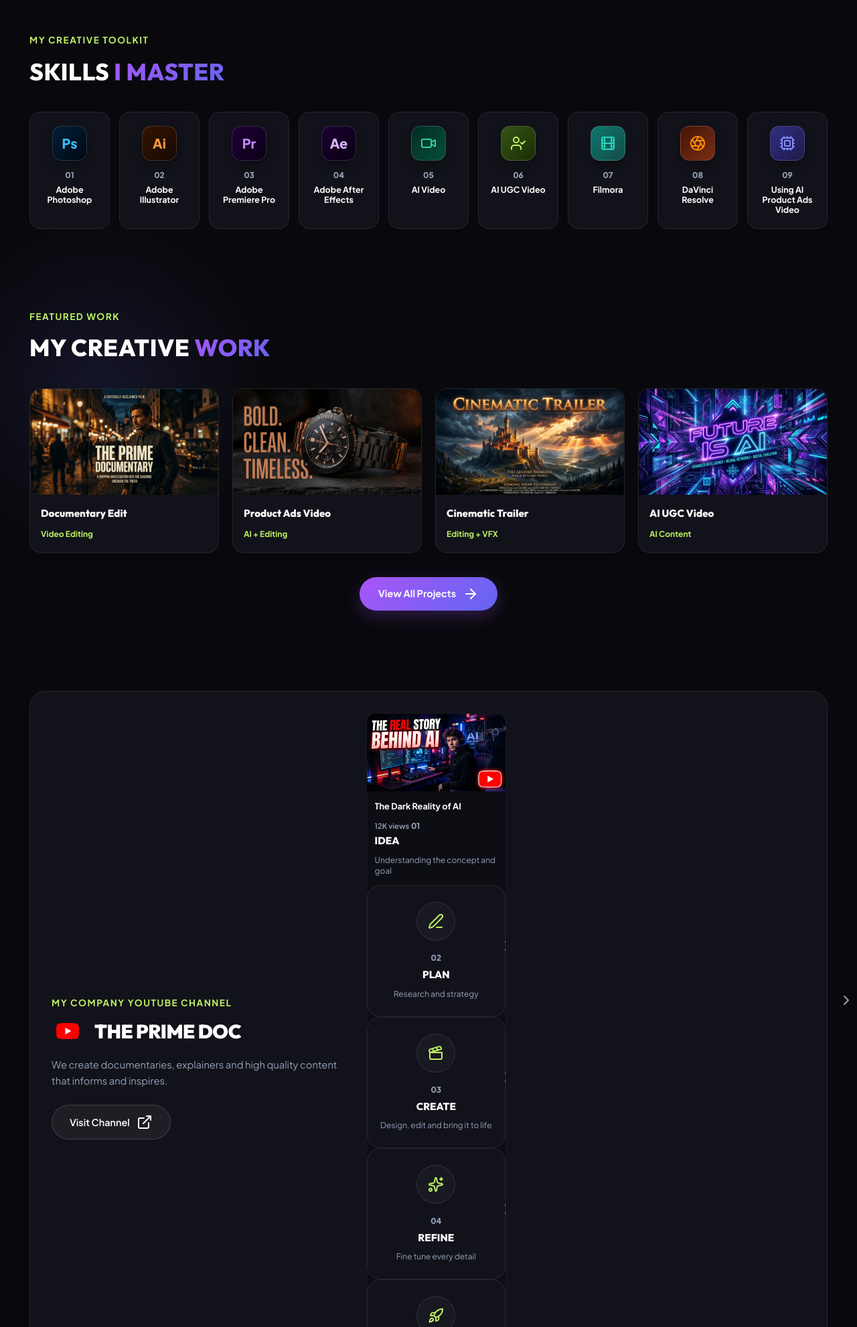
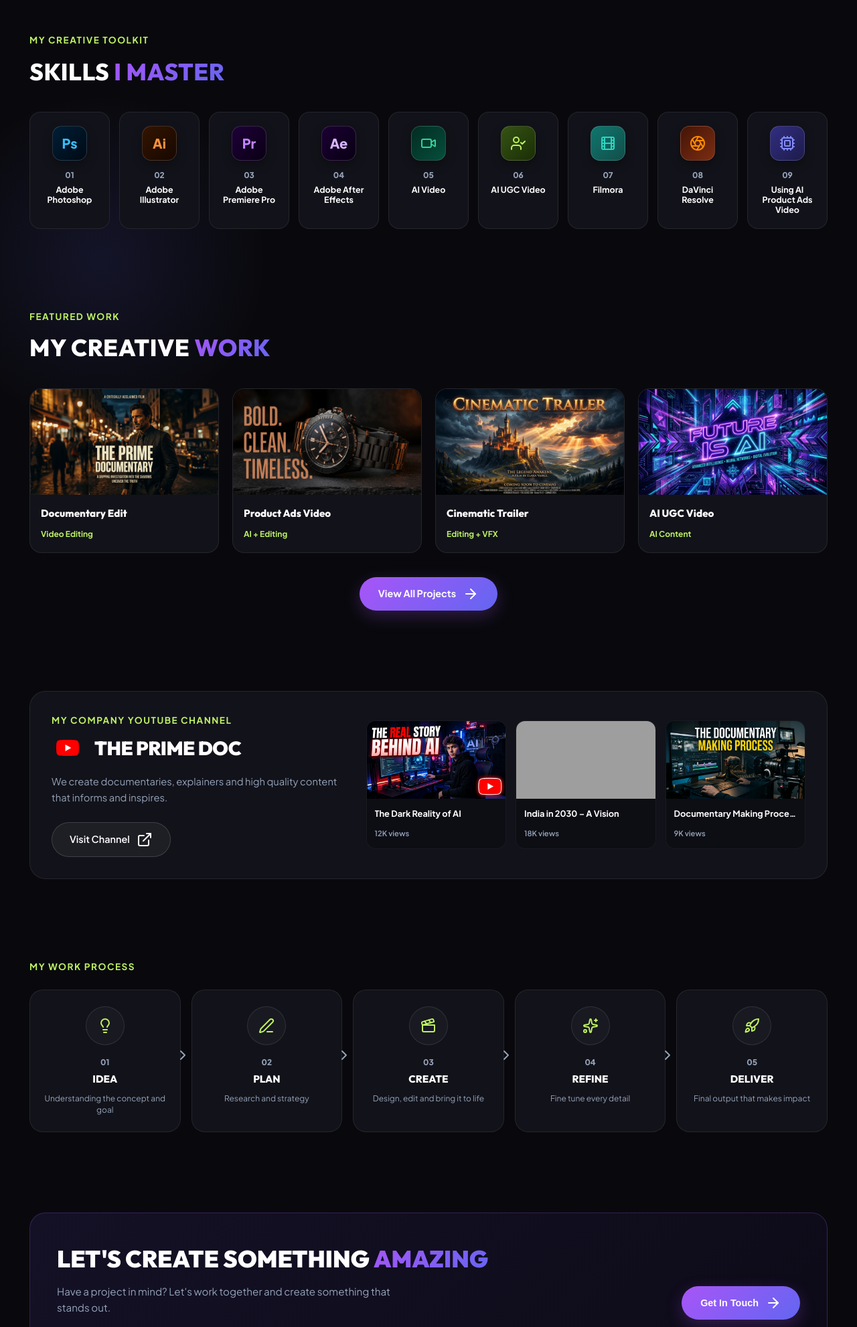
Before and after one commit to vinayakzero/jarvis-voice-assistant, a Flask app: page / in a window 1280 px wide. Shown: the part 1282-3264 px from the top of the page at 67% size. Run offline with Flask 3, Linux system fonts and the light colour scheme; grey boxes are pictures that could not be loaded.

Commit message:
Fix nested HTML closing tags in YouTube and Process section in index.html

```diff
--- a/templates/index.html
+++ b/templates/index.html
@@ -392,6 +392,49 @@
             <div class="yt-video-meta">
               <h5 class="yt-video-title">The Dark Reality of AI</h5>
               <span class="yt-video-views">12K views</span>
+            </div>
+          </div>
+
+          <!-- YT Video 2 -->
+          <div class="yt-video-item" onclick="openVideoModal('yt2')" style="cursor: pointer;">
+            <div class="yt-video-thumb">
+              <img src="{{ url_for('static', filename='images/yt_thumb_2.jpg') }}" alt="India in 2030 - A Vision">
+            </div>
+            <div class="yt-video-meta">
+              <h5 class="yt-video-title">India in 2030 – A Vision</h5>
+              <span class="yt-video-views">18K views</span>
+            </div>
+          </div>
+
+          <!-- YT Video 3 -->
+          <div class="yt-video-item" onclick="openVideoModal('yt3')" style="cursor: pointer;">
+            <div class="yt-video-thumb">
+              <img src="{{ url_for('static', filename='images/yt_thumb_3.jpg') }}" alt="Documentary Making Process">
+            </div>
+            <div class="yt-video-meta">
+              <h5 class="yt-video-title">Documentary Making Process</h5>
+              <span class="yt-video-views">9K views</span>
+            </div>
+          </div>
+
+        </div>
+
+      </div>
+    </div>
+  </section>
+
+  <!-- MY WORK PROCESS SECTION -->
+  <section id="process" class="section-padding">
+    <div class="container">
+      <span class="section-tag">MY WORK PROCESS</span>
+
+      <div class="process-flow" style="margin-top: 24px;">
+
+        <!-- Step 1: IDEA -->
+        <div class="process-step">
+          <div class="step-icon-wrapper">
+            <i data-lucide="lightbulb"></i>
+          </div>
           <span class="step-num">01</span>
           <h4 class="step-title">IDEA</h4>
           <p class="step-desc">Understanding the concept and goal</p>
```
